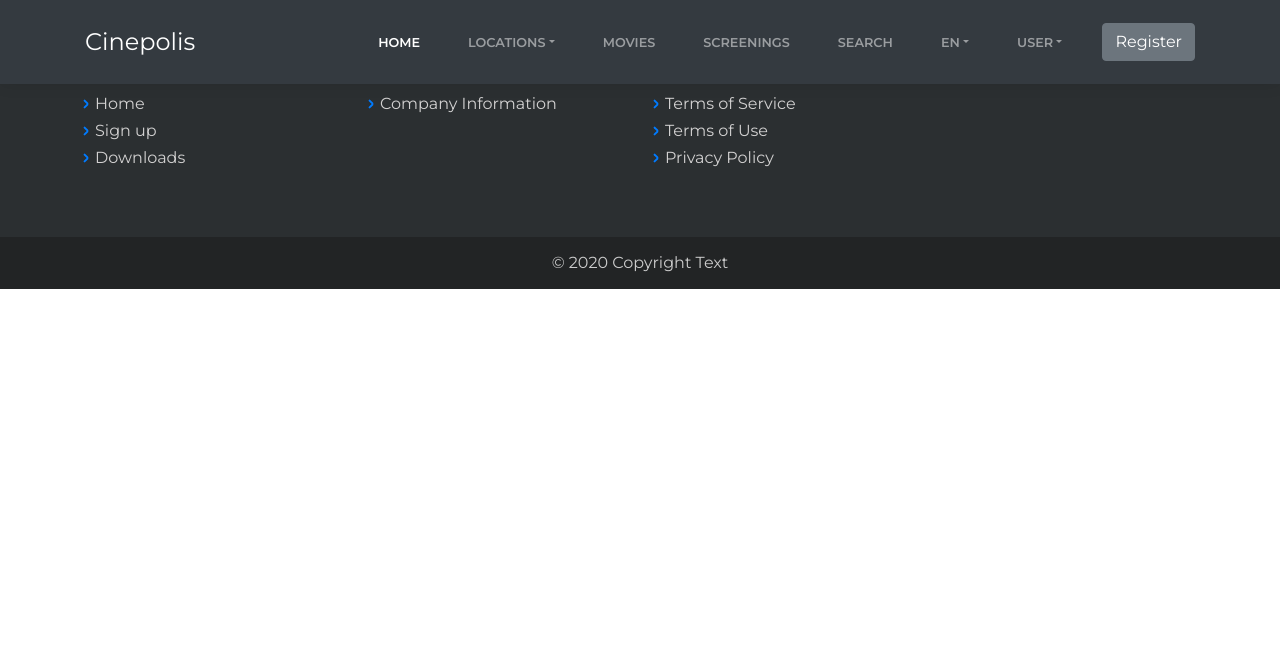
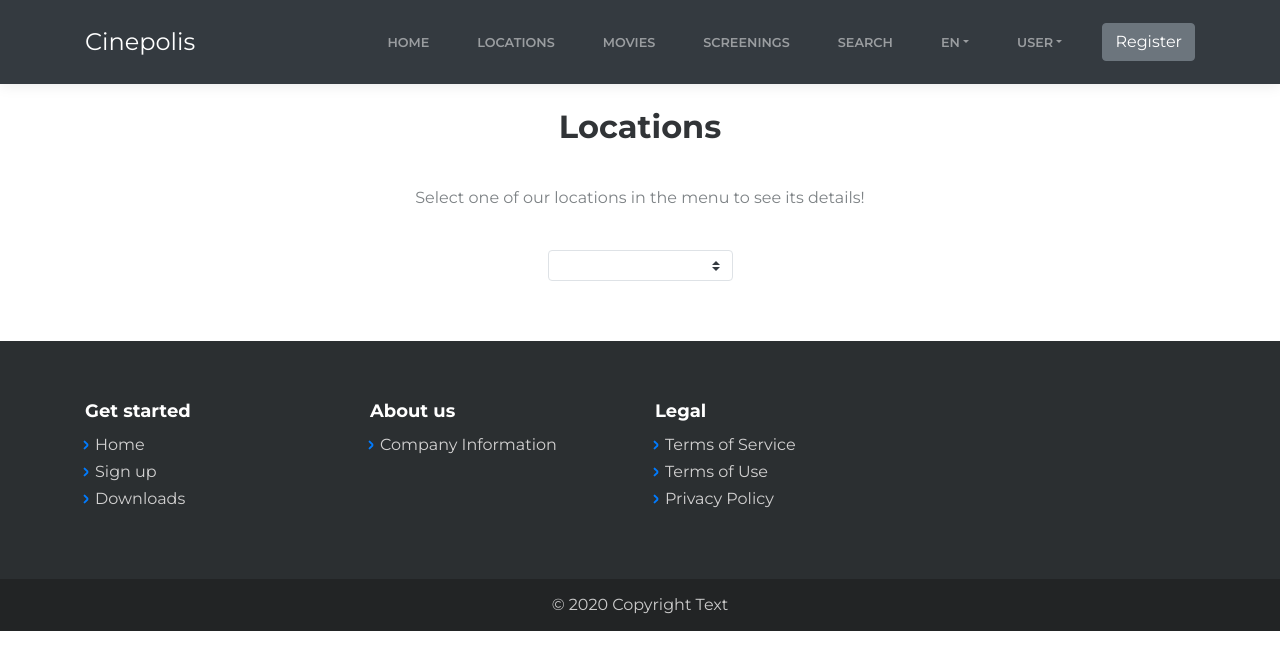
Before and after one commit to makispike/cinemasweb, an Angular app: page /locations in a window 1280 px wide. Before the commit this address led to /. Shown: the top 670 px of the page. Built offline with nearby package versions, Linux system fonts and the light colour scheme.

Commit message:
added locations component

```diff
--- a/src/app/app-routing.module.ts
+++ b/src/app/app-routing.module.ts
@@ -4,11 +4,13 @@ import {MoviesListComponent} from './movies-list/movies-list.component';
 import {ScreeningsListComponent} from './screenings-list/screenings-list.component';
 import {HomeComponent} from './home/home.component';
 import {SearchComponent} from './search/search.component';
+import {LocationsComponent} from './locations/locations.component';
 
 const routes: Routes = [
   { path: 'movies', component: MoviesListComponent },
   { path: 'screenings', component: ScreeningsListComponent},
   { path: 'search', component: SearchComponent},
+  { path: 'locations', component: LocationsComponent},
   { path: 'home', component: HomeComponent}
 ];
 
--- a/src/app/app.component.html
+++ b/src/app/app.component.html
@@ -3,10 +3,8 @@
     <div class="collapse navbar-collapse"
          id="navcol-2">
       <ul class="nav navbar-nav ml-auto">
-        <li class="nav-item" role="presentation"><a class="nav-link active" routerLink="home">Home</a></li>
-        <li class="nav-item dropdown"><a class="dropdown-toggle nav-link" data-toggle="dropdown" aria-expanded="false">Locations</a>
-          <div class="dropdown-menu" role="menu"><a class="dropdown-item" role="presentation" routerLink="locations">Locations</a></div>
-        </li>
+        <li class="nav-item" role="presentation"><a class="nav-link" routerLink="home">Home</a></li>
+        <li class="nav-item" role="presentation"><a class="nav-link" routerLink="locations">Locations</a></li>
         <li class="nav-item" role="presentation"><a class="nav-link" routerLink="movies">Movies</a></li>
         <li class="nav-item" role="presentation"><a class="nav-link" routerLink="screenings">Screenings</a></li>
         <li class="nav-item" role="presentation"><a class="nav-link" routerLink="search">Search</a></li>
--- a/src/app/app.module.ts
+++ b/src/app/app.module.ts
@@ -11,6 +11,7 @@ import { ScreeningComponent } from './screening/screening.component';
 import { HomeComponent } from './home/home.component';
 import { SearchComponent } from './search/search.component';
 import {FormsModule} from '@angular/forms';
+import { LocationsComponent } from './locations/locations.component';
 
 @NgModule({
   declarations: [
@@ -20,7 +21,8 @@ import {FormsModule} from '@angular/forms';
     ScreeningsListComponent,
     ScreeningComponent,
     HomeComponent,
-    SearchComponent
+    SearchComponent,
+    LocationsComponent
   ],
   imports: [
     BrowserModule,
--- /dev/null
+++ b/src/app/locations/locations.component.html
@@ -0,0 +1,37 @@
+<div class="map-clean">
+  <div class="container" style="margin-top: 68px;">
+    <div class="intro">
+      <h2 class="text-center">Locations</h2>
+      <p class="text-center">Select one of our locations in the menu to see its details!</p>
+    </div>
+  </div>
+</div>
+<div class="col-md-12 d-inline-flex" style="margin-bottom: 30px">
+  <form class="form-inline col-md-12 text-lowercase d-xl-flex justify-content-xl-center" method="get">
+    <div class="form-group" style="margin-right: 10px;">
+      <select [(ngModel)]="selectedLevel" [ngModelOptions]="{standalone: true}" (change)="selected()"
+              class="border rounded custom-select custom-select-sm" style="margin-left: 10px;">
+        <option *ngFor="let location of locations" [ngValue]="location.location">{{location.location}}</option>
+      </select>
+    </div>
+  </form>
+</div>
+<div style="margin-bottom: 30px;">
+  <div *ngIf="selectedLevel" class="container">
+    <div class="row">
+      <div class="col-md-6">
+        <iframe allowfullscreen="" frameborder="0" src="https://www.google.com/maps/embed/v1/place?key=AIzaSyDU3bB3xWAy_3jymPe2NV0pEKBZslOSj1w&amp;q=Kinepolis+Antwerpen&amp;zoom=15"
+                width="100%" height="350">
+        </iframe>
+        <img [src]="location[0].urlPhoto" width="100%">
+      </div>
+      <div class="col-md-6">
+        <h3>{{location[0].venue}}</h3>
+        <p>{{location[0].details}}</p>
+        <ul>
+          <li>Amount of venues: {{location[0].numberOfVenues}}</li>
+        </ul>
+      </div>
+    </div>
+  </div>
+</div>
--- /dev/null
+++ b/src/app/locations/locations.component.ts
@@ -0,0 +1,51 @@
+import {Component, OnInit} from '@angular/core';
+
+@Component({
+  selector: 'app-locations',
+  templateUrl: './locations.component.html',
+  styleUrls: ['./locations.component.css']
+})
+export class LocationsComponent implements OnInit {
+  selectedLevel;
+
+  location = [
+    {
+      venue: 'Kinepolis Antwerpen',
+      numberOfVenues: '10',
+      details: 'Hello everyone',
+      urlPhoto: 'https://i.imgur.com/ATwNVRG.png'
+    }];
+
+  location2 = [
+    {
+      title: 'Pulp Fiction',
+      location: 'lol',
+      venue: 'Kinepolis Gent',
+      genres: ['action', 'romance'],
+      versions: ['VOST', 'VF'],
+      availableSeats: '5',
+      time: '12:00',
+      urlPhoto: 'https://i.imgur.com/3nyHwyb.png'
+    }];
+
+  locations = [
+    {
+      id: '1',
+      location: 'Kinepolis Antwerpen'
+    },
+    {
+      id: '2',
+      location: 'Kinepolis Gent'
+    }];
+
+  constructor() {
+  }
+
+  ngOnInit(): void {
+  }
+
+  selected() {
+    console.log(this.selectedLevel);
+  }
+
+}
```
Also changed, not shown: src/app/locations/locations.component.css (added), 1 other file (tests, documents, lock files or other folders).
